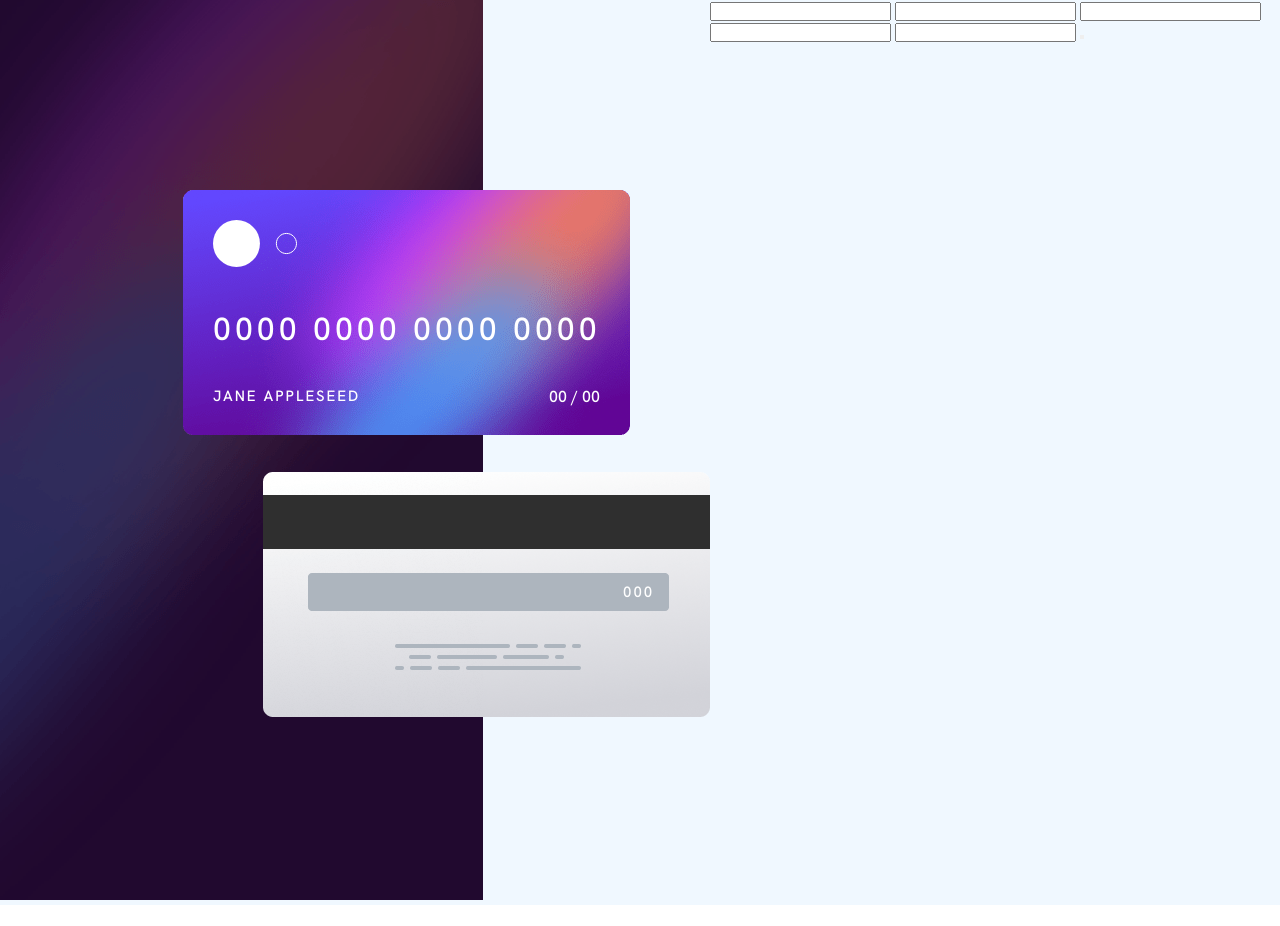
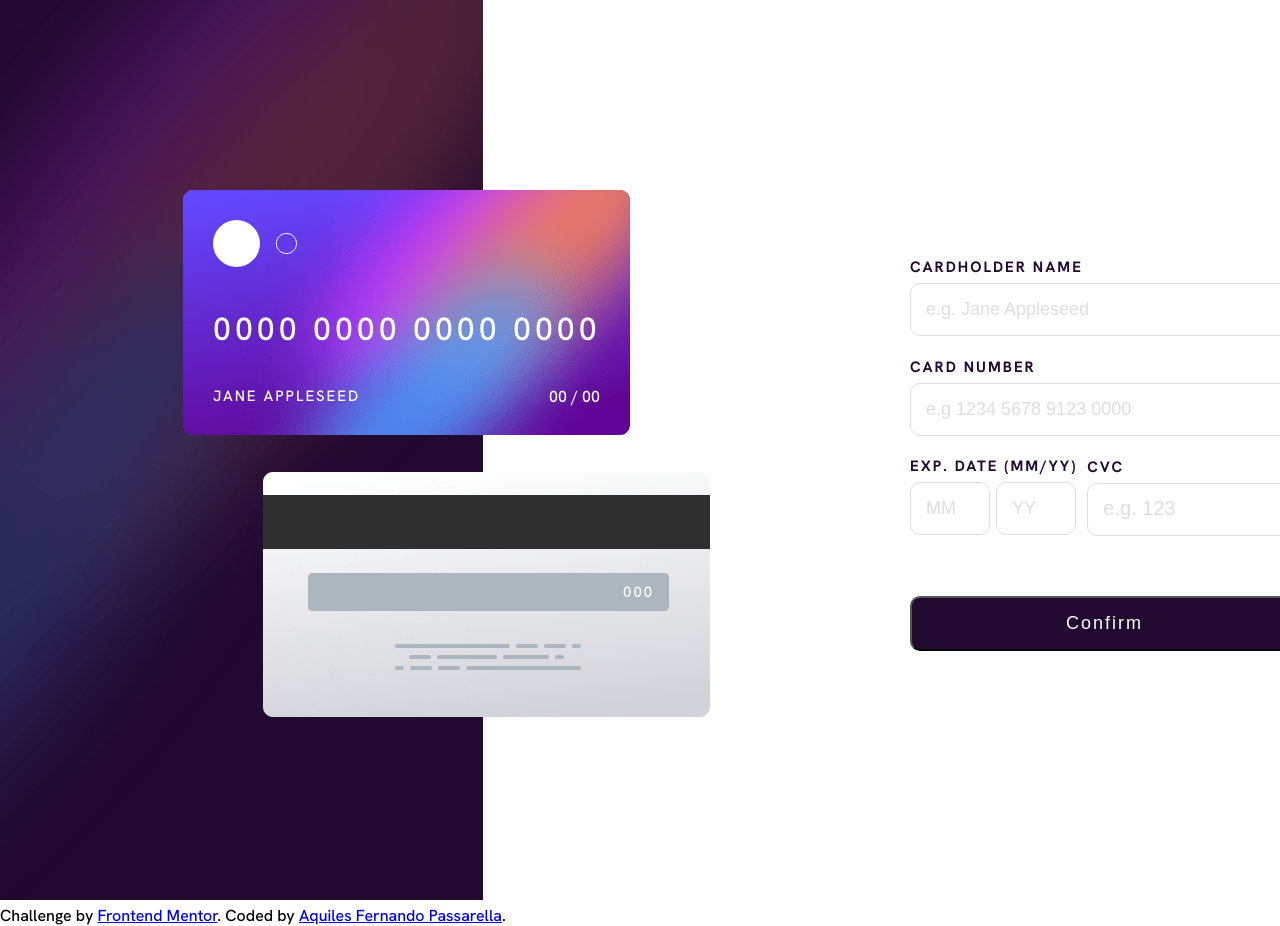
Before and after one commit to AquilesFernandoPassarella/-interactive-card, a plain HTML site: page index.html in a window 1280 px wide. Before the commit the page ends 905 px from the top, so only its background shows below. Drawn offline with Linux system fonts and the light colour scheme.

Commit message:
Html e Css 90% concluidos

```diff
--- a/index.html
+++ b/index.html
@@ -61,17 +61,34 @@
           </section>
 
         </div>
-        <section>
+        <section class="formulario">
 
-          <form action="">
-              <input type="text">
-              <input type="text">
-              <input type="text">
-              <input type="text">
-              <input type="text">
+          <form >
+            <div class="name">
+              <label class="upper" >cardholder name <br>
+              <input type="text" pattern="[A-Z\s]+$" name="nome" id="nome" placeholder="e.g. Jane Appleseed">
+              </label>
+            </div>
+            <div>
+              <label class="upper"  >card number <br></label>
+              <input type="text" pattern="^[0-9]{4}[.][0-9]{4}[.][0-9]{4}[.][0-9]{4}+[.]$" name="card" id="card" class="cartao" placeholder="e.g 1234 5678 9123 0000" >
+            </div>
 
-              <button>
+            <div class="date">
+              <label class="upper">exp. date (mm/yy) <br>
+              <input type="text" name="mm" id="month-card" placeholder="MM" maxlength="2">
+              <input type="text" name="yy" id="year-card" placeholder="YY" maxlength="2">
+              </label>
 
+              <div>
+              <label class="upper " >cvc<br>
+              <input type="text" name="cvc" id="cvc" placeholder="e.g. 123" maxlength="3" >
+            </label>
+            </div>
+            </div>
+
+              <button class="botao">
+                    <span class="up">c</span>onfirm
               </button>
 
 
@@ -84,9 +101,9 @@
     </header>
 
 
-  <!-- <div class="attribution">
+  <div class="attribution">
     Challenge by <a href="https://www.frontendmentor.io?ref=challenge" target="_blank">Frontend Mentor</a>.
     Coded by <a href="#">Aquiles Fernando Passarella</a>.
-  </div>  -->
+  </div>
   </body>
 </html>
--- a/style.css
+++ b/style.css
@@ -3,52 +3,51 @@
   padding: 0;
   box-sizing: border-box;
 }
-  html{
-    font-family: 'Hanken Grotesk', sans-serif;
+html {
+  font-family: "Hanken Grotesk", sans-serif;
 }
 
- .cabeca{
+.cabeca {
   display: flex;
-
 }
-  .cabecalho-esquerdo{
+.cabecalho-esquerdo {
   display: flex;
-    background-color: aliceblue;
+  /* background-color: aliceblue; */
   margin: auto;
 }
-  .container{
-    padding-top: 190px ;
+.container {
+  padding-top: 190px;
 }
 
-  .card-image__front{
+.card-image__front {
   display: flex;
   flex-direction: column;
   margin-left: -300px;
 }
 
-  .card-front{
+.card-front {
   width: 447px;
   height: 245px;
 }
 
-  .card-number{
+.card-number {
   color: #ffffff;
   font-size: 32px;
   letter-spacing: 4px;
 }
 
-  .card-name{
+.card-name {
   color: #ffffff;
   font-size: 15px;
   text-transform: uppercase;
   letter-spacing: 2px;
 }
 
-  .card-date{
+.card-date {
   color: #ffffff;
 }
 
-  .cards-details{
+.cards-details {
   display: flex;
   flex-direction: column;
   margin-top: -215px;
@@ -56,26 +55,115 @@
   margin-left: 30px;
 }
 
-  .card-information{
+.card-information {
   display: flex;
   justify-content: space-between;
 }
 
-  .card-date{
+.card-date {
   margin-right: 110px;
 }
 
-  .card-image__back{
+.card-image__back {
   display: flex;
   flex-direction: column;
   margin-top: 65px;
-    margin-left: -220px
+  margin-left: -220px;
 }
 
-  .number-cvc{
+.number-cvc {
   color: #ffffff;
   letter-spacing: 2px;
   font-size: 15px;
   margin-top: -135px;
   margin-left: 360px;
 }
+.formulario{
+  margin-left: 200px;
+  margin-top: 256px;
+}
+.upper {
+  text-transform: uppercase;
+  font-family: "Hanken Grotesk", sans-serif;
+  color: hsl(278, 68%, 11%);
+  font-weight: 600;
+  letter-spacing: 2px;
+  font-size: 15px;
+}
+.up {
+  text-transform: uppercase;
+}
+.botao {
+  margin-top: 40px;
+  background-color: hsl(278, 68%, 11%);
+  color: #ffffff;
+  font-size: 18px;
+  border-radius: 10px;
+  padding: 15px 154px;
+  letter-spacing: 2px;
+}
+.date {
+  display: flex;
+  gap: 10px;
+}
+
+#nome {
+
+  font-size: 18px;
+  border-radius: 10px;
+  margin-top: 6px;
+  margin-bottom: 20px;
+  padding: 15px;
+  width: 388px;
+  border: solid hsl(270, 3%, 87%) 0.2px;
+}
+#nome::placeholder {
+  color: hsl(270, 3%, 87%);
+  font-size: 18px;
+}
+
+#card {
+  font-size: 18px;
+  border-radius: 10px;
+  margin-top: 6px;
+  margin-bottom: 20px;
+  padding: 15px;
+  width: 388px;
+  border: solid hsl(270, 3%, 87%) 0.2px;
+}
+
+#card::placeholder {
+  color: hsl(270, 3%, 87%);
+  font-size: 18px;
+}
+
+#month-card, #year-card{
+  font-size: 18px;
+  border-radius: 10px;
+  margin-top: 6px;
+  margin-bottom: 20px;
+  border: solid hsl(270, 3%, 87%) 0.2px;
+  padding: 15px;
+  width: 388px;
+  width: 80px;
+
+}
+
+#month-card::placeholder, #year-card::placeholder{
+  color: hsl(270, 3%, 87%);
+  font-size: 18px;
+}
+
+#cvc{
+  font-size: 18px;
+  border-radius: 10px;
+  margin-top: 6px;
+  margin-bottom: 20px;
+  border: solid hsl(270, 3%, 87%) 0.2px;
+  padding: 15px;
+  width: 210px;
+}
+#cvc::placeholder{
+  color: hsl(270, 3%, 87%);
+  font-size: 20px;
+}
```
Lines whose indentation alone changed are shown as unchanged.
